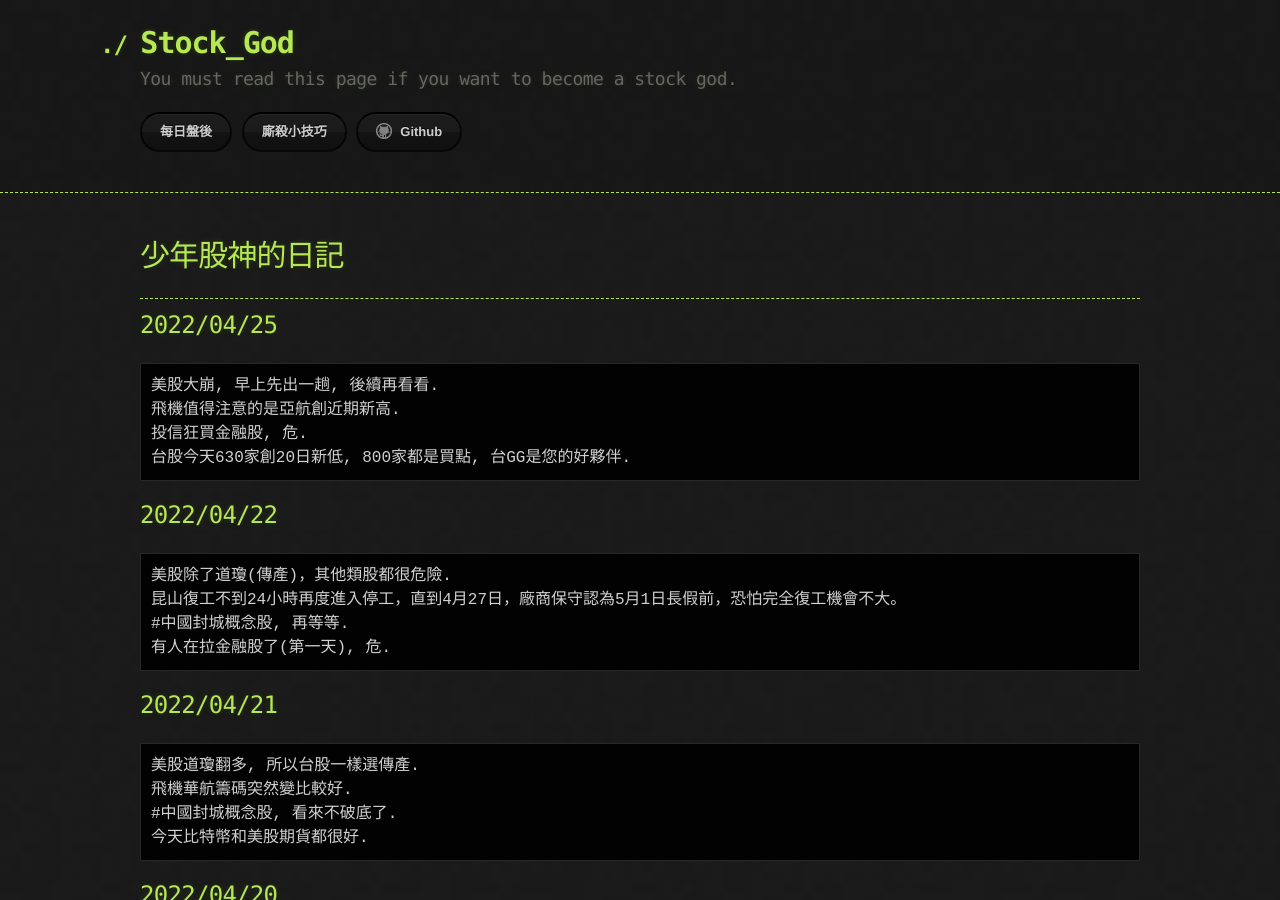
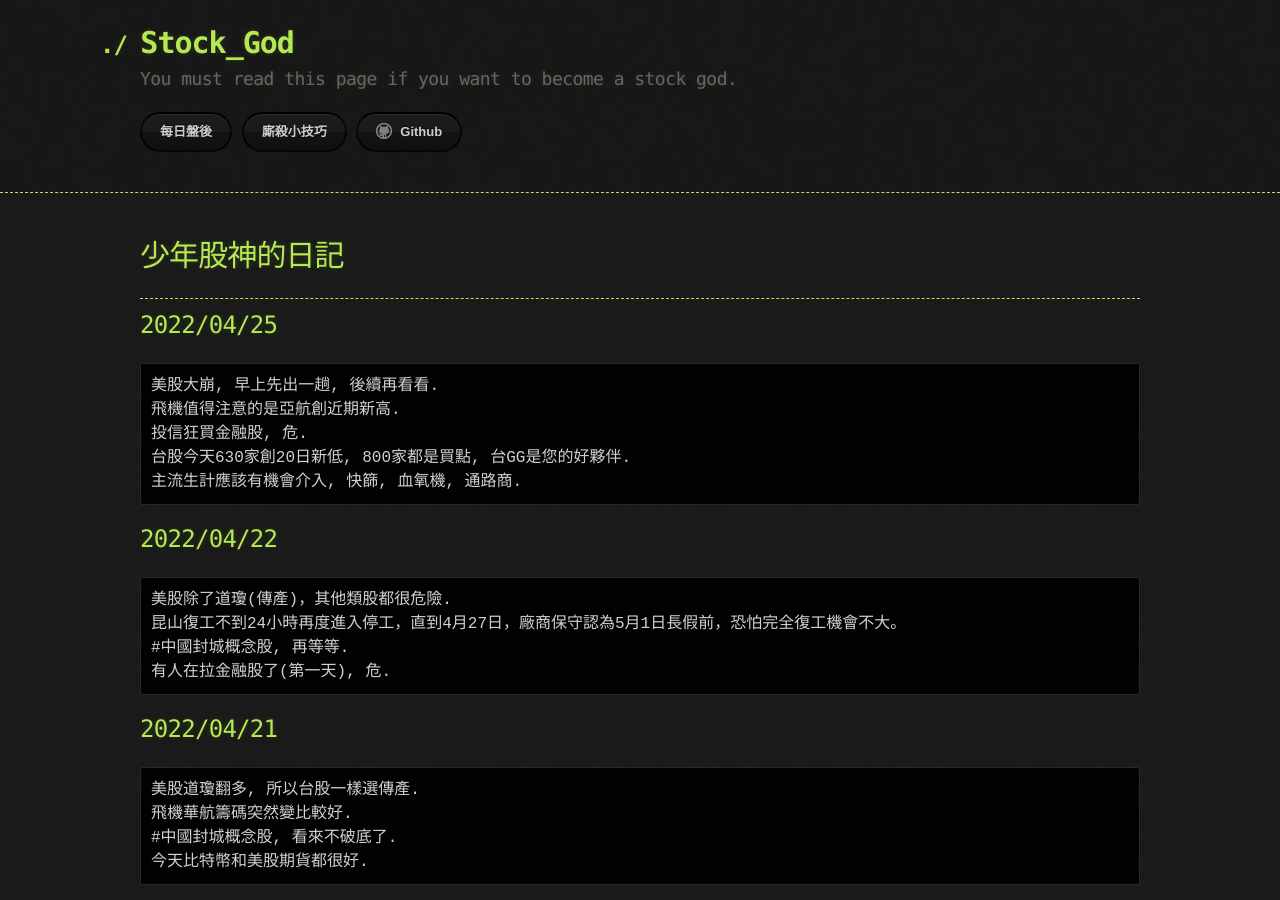
Before and after one commit to lepg5487/Stock_God, a Jekyll site: the page built from index.md, in a window 1280 px wide and 900 px high. Built offline with Jekyll 4.4.1, drawn with Linux system fonts in a browser that asks for light colours; our own code applies the rules of GitHub Pages for plain Markdown files.

Commit message:
Update index.md

````diff
--- a/index.md
+++ b/index.md
@@ -12,6 +12,7 @@ layout: testlayouts
 飛機值得注意的是亞航創近期新高.
 投信狂買金融股, 危.
 台股今天630家創20日新低, 800家都是買點, 台GG是您的好夥伴.
+主流生計應該有機會介入, 快篩, 血氧機, 通路商.
 ```
 
 ## 2022/04/22
````
